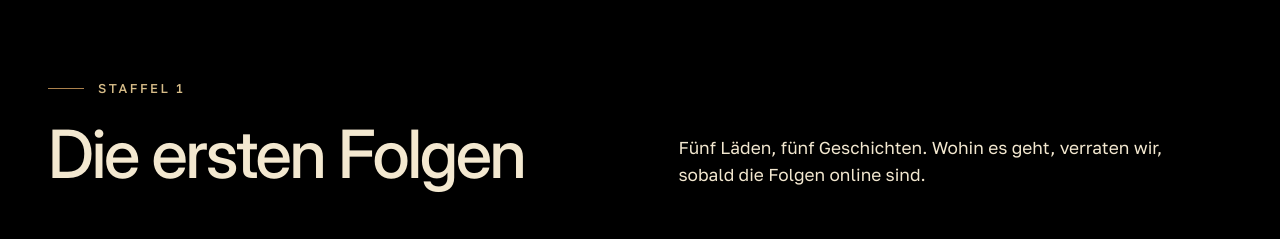
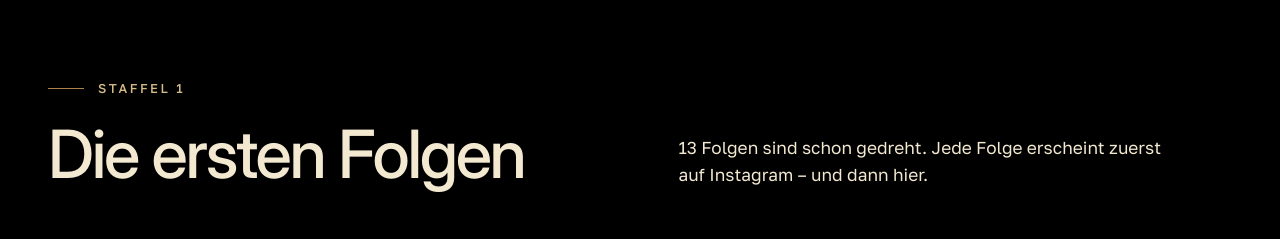
Before and after one commit to aziel111/giulio-unterwegs, a plain HTML site: page index.html in a window 1280 px wide. Shown: the part 4900-5139 px from the top of the page. Drawn offline with Linux system fonts and the light colour scheme.

Commit message:
Folgen: 13 Folgen gedreht
Co-Authored-By: Claude Opus 5.5 <noreply@anthropic.com>
Claude-Session: https://claude.ai/code/session_011Q9XzbVrucvUwgAT54t6AT

```diff
--- a/index.html
+++ b/index.html
@@ -191,7 +191,7 @@
         <p class="eyebrow auftauchen">Staffel 1</p>
         <h2 class="titel auftauchen" id="folgen-h">Die ersten Folgen</h2>
       </div>
-      <p class="lead auftauchen" data-verzoegerung="1">Fünf Läden, fünf Geschichten. Wohin es geht, verraten wir, sobald die Folgen online sind.</p>
+      <p class="lead auftauchen" data-verzoegerung="1">13 Folgen sind schon gedreht. Jede Folge erscheint zuerst auf Instagram – und dann hier.</p>
     </div>
 
     <!--
```
